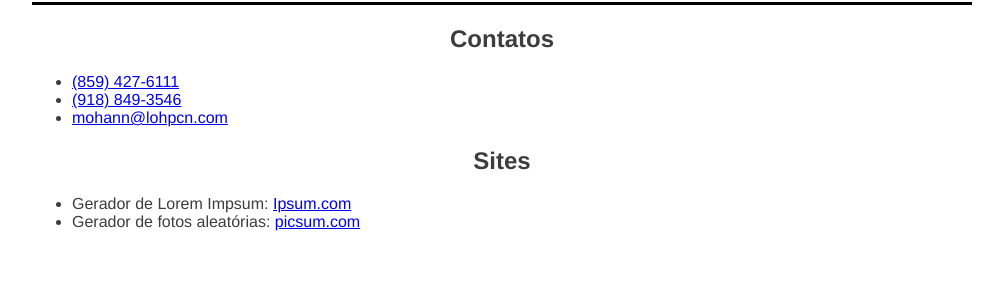
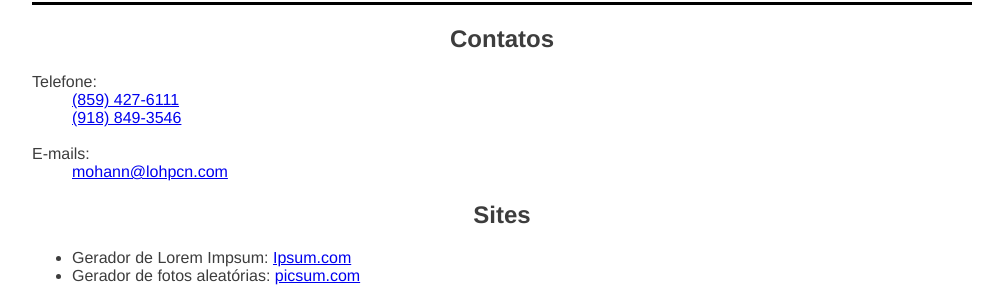
Before and after one commit to MariaCHelena/Projetos-html_css, a plain HTML site: page Projeto_01/index.html in a window 1280 px wide. Shown: the part 2668-2969 px from the top of the page, without its empty margins (138-1141 px from the left). Before the commit the page ends 2915 px from the top, so only its background shows below. Drawn offline with Linux system fonts and the light colour scheme.

Commit message:
Modificação da lista de contatos
Mudando de ul para dl

```diff
--- a/Projeto_01/index.html
+++ b/Projeto_01/index.html
@@ -69,11 +69,14 @@
 
         <section id="contatos">
             <h2>Contatos</h2>
-                <ul>
-                    <li><a href="tel:(859) 427-6111">(859) 427-6111</a></li>
-                    <li><a href="tel:(918) 849-3546">(918) 849-3546</a></li>
-                    <li><a href="mailto:mohann@lohpcn.com">mohann@lohpcn.com</a></li>
-                </ul>
+                <dl>
+                    <dt>Telefone: </dt>
+                    <dd><a href="tel:(859) 427-6111">(859) 427-6111</a></dd>
+                    <dd><a href="tel:(918) 849-3546">(918) 849-3546</a></dd>
+                    <br>
+                    <dt>E-mails: </dt>
+                    <dd><a href="mailto:mohann@lohpcn.com">mohann@lohpcn.com</a></dd>
+                </dl>
         </section>
 
         <section id="sites">
```
